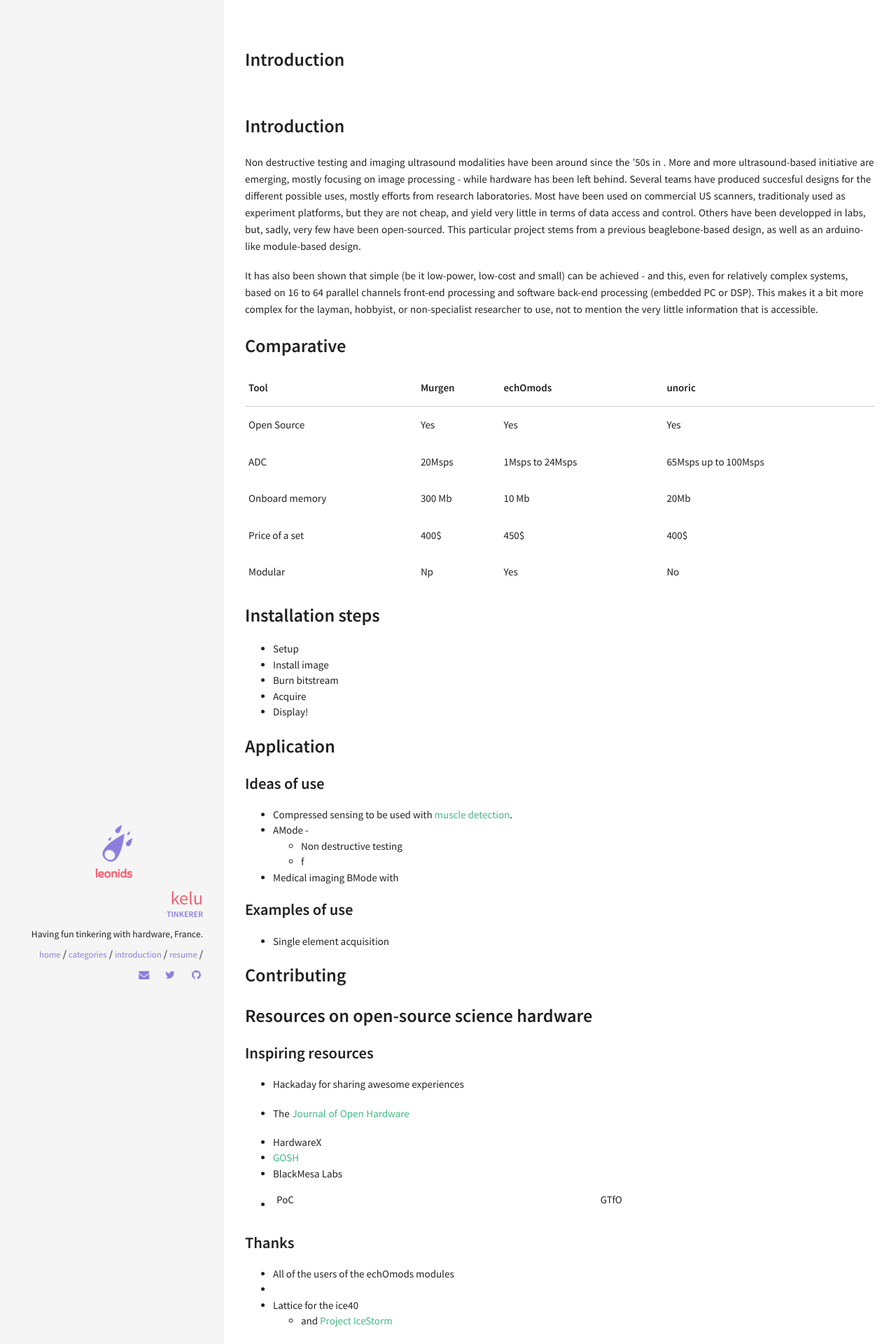
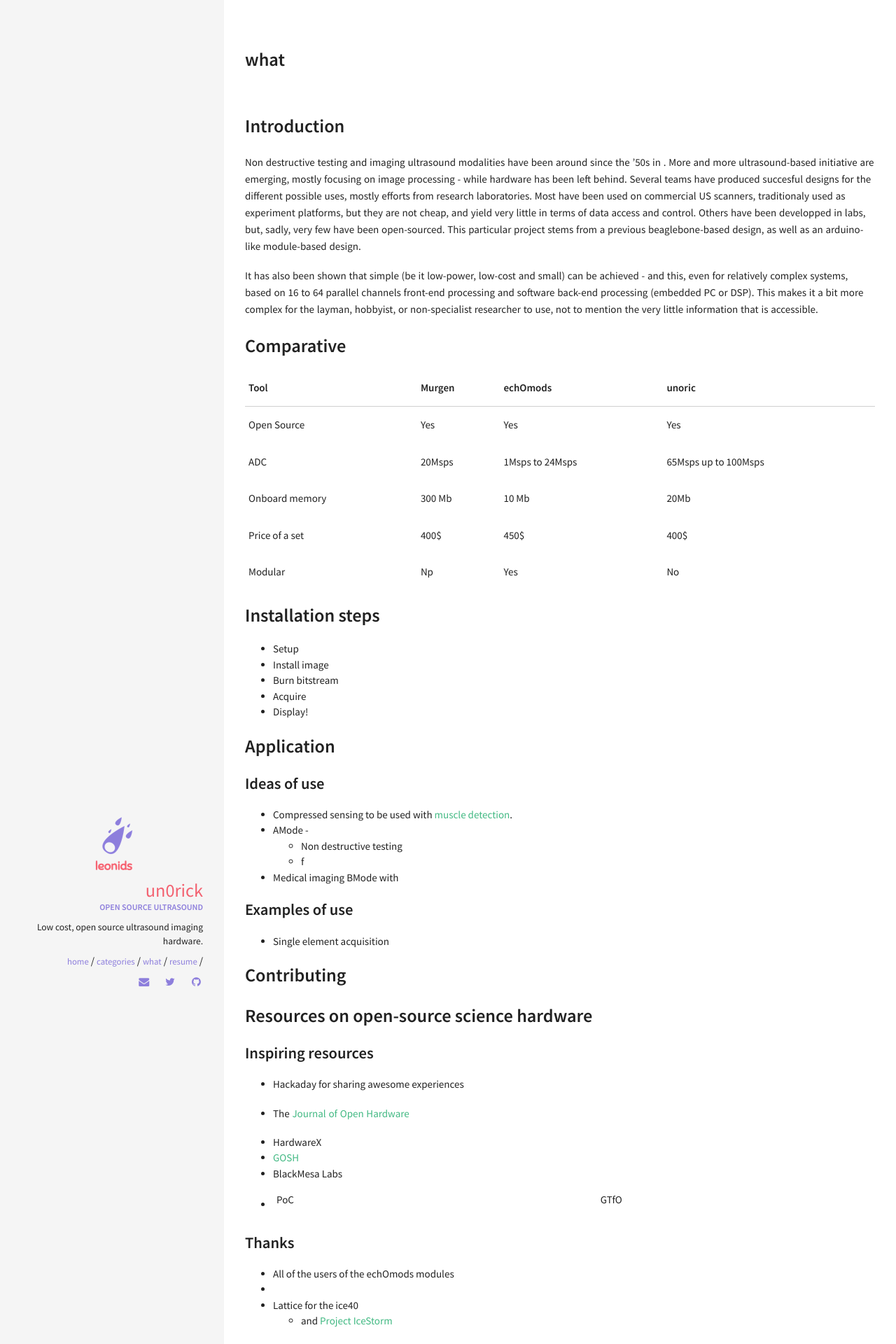
Before and after one commit to kelu124/un0rick, a Jekyll site: the page built from index.md, in a window 1280 px wide. Shown: the top 1920 px of the page at 70% size. Built offline with Jekyll 4.4.1, drawn with Linux system fonts in a browser that asks for light colours; our own code applies the rules of GitHub Pages for plain Markdown files; some of the changed text lies outside the part shown.

Commit message:
More details on homepage

```diff
--- a/_config.yml
+++ b/_config.yml
@@ -33,10 +33,10 @@ kramdown:
 ####################################
 #
 owner:
-  name: kelu
+  name: un0rick
   avatar: leonids-logo.png
-  job: "Tinkerer"
-  bio: "Having fun tinkering with hardware, France."
+  job: "Open source ultrasound"
+  bio: "Low cost, open source ultrasound imaging hardware."
   email: kelu@un0rick.cc
   disqus-shortname: kelu124
   twitter: kelu124 #username
--- a/index.md
+++ b/index.md
@@ -1,5 +1,6 @@
 ---
 layout: page
+title: what
 permalink: /
 ---
 
```
